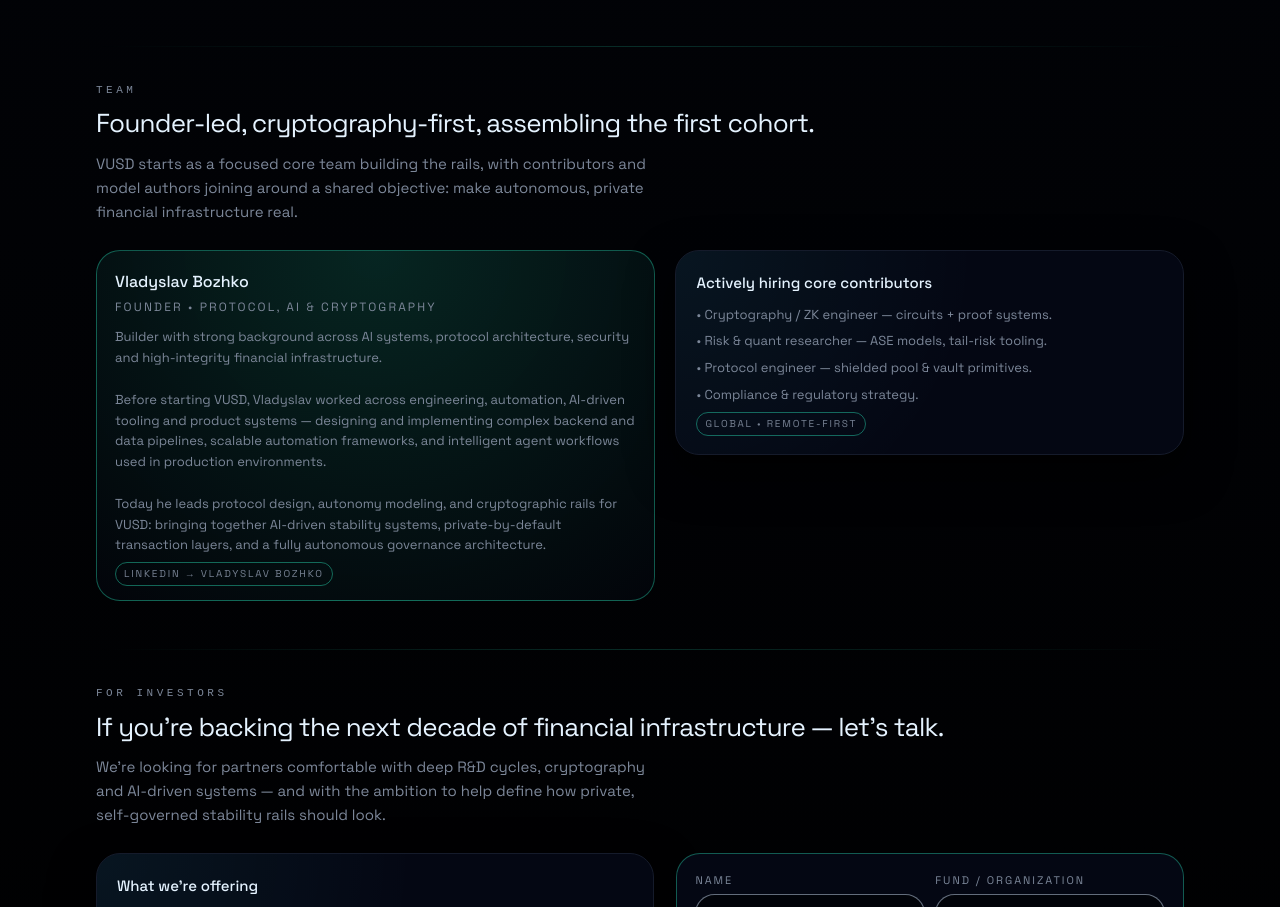
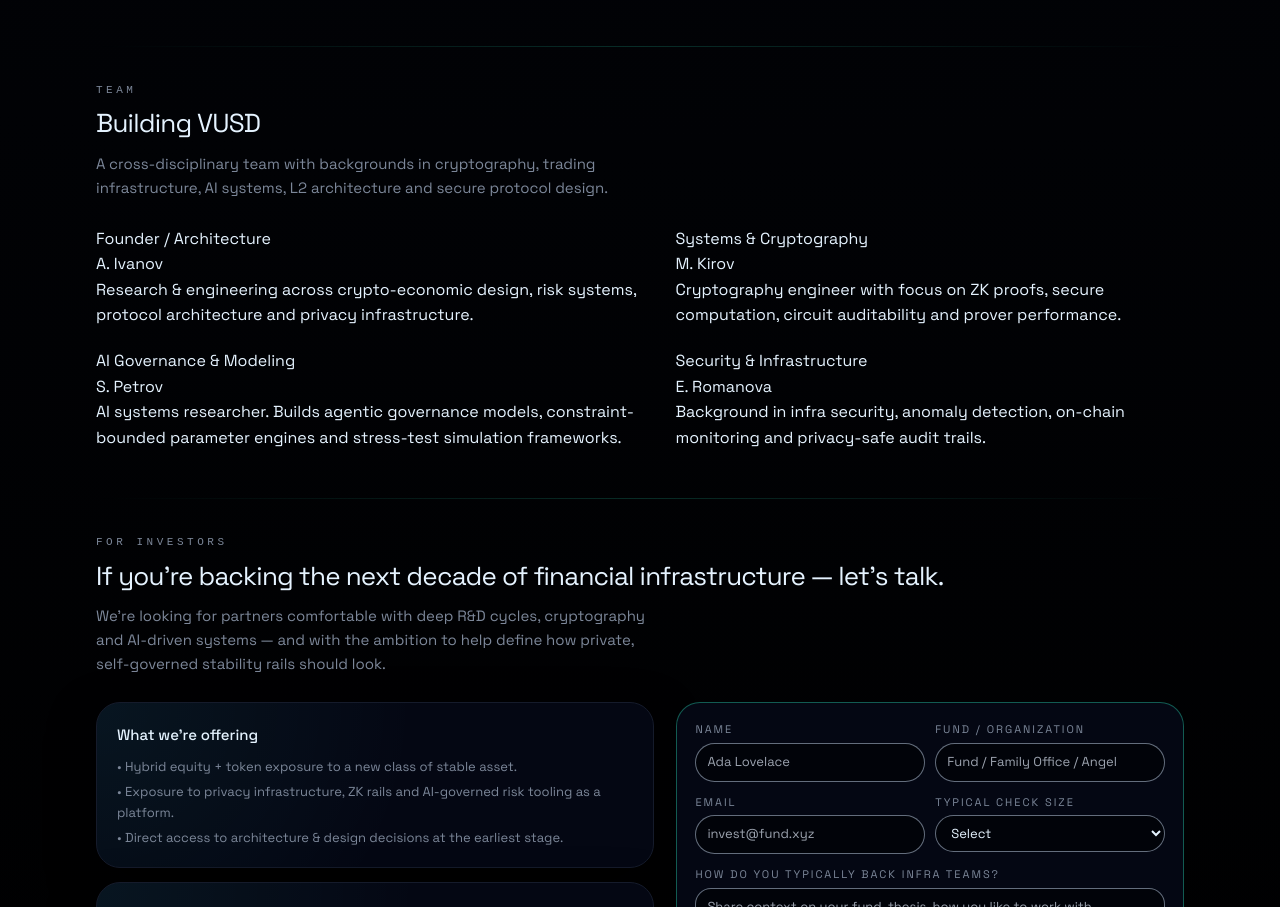
Before and after one commit to Gatsby01k/vusd-site, a Next.js app: page / in a window 1280 px wide. Shown: the part 4417-5324 px from the top of the page. Built offline with nearby package versions, Linux system fonts and the light colour scheme.

Commit message:
Update Team.js

```diff
--- a/app/components/Team.js
+++ b/app/components/Team.js
@@ -1,53 +1,52 @@
 export default function Team() {
   return (
-    <section id="team" className="reveal">
+    <section id="team" className="section reveal">
       <div className="section-label">TEAM</div>
-      <h2 className="section-title">
-        Founder-led, cryptography-first, assembling the first cohort.
-      </h2>
+      <h2 className="section-title">Building VUSD</h2>
       <p className="section-sub">
-        VUSD starts as a focused core team building the rails, with contributors and model authors
-        joining around a shared objective: make autonomous, private financial infrastructure real.
+        A cross-disciplinary team with backgrounds in cryptography, trading infrastructure,
+        AI systems, L2 architecture and secure protocol design.
       </p>
 
       <div className="team-grid">
-        <div className="founder-card">
-          <div className="founder-name">Vladyslav Bozhko</div>
-          <div className="founder-role">FOUNDER • PROTOCOL, AI & CRYPTOGRAPHY</div>
-          <p style={{ fontSize: 13, color: "var(--muted)" }}>
-            Builder with strong background across AI systems, protocol architecture, security and
-            high-integrity financial infrastructure.
-            <br /><br />
-            Before starting VUSD, Vladyslav worked across engineering, automation, AI-driven tooling
-            and product systems — designing and implementing complex backend and data pipelines, scalable automation frameworks, and
-            intelligent agent workflows used in production environments.
-            <br /><br />
-            Today he leads protocol design, autonomy modeling, and cryptographic rails for VUSD:
-            bringing together AI-driven stability systems, private-by-default transaction layers,
-            and a fully autonomous governance architecture.
+        {/* MEMBER 1 */}
+        <div className="team-card">
+          <div className="team-role">Founder / Architecture</div>
+          <div className="team-name">A. Ivanov</div>
+          <p className="team-desc">
+            Research &amp; engineering across crypto-economic design, risk systems, protocol
+            architecture and privacy infrastructure.
           </p>
-
-          <a
-            className="tag-chip"
-            href="https://www.linkedin.com/in/vladyslav-bozhko/"
-            target="_blank"
-            rel="noopener noreferrer"
-          >
-            LinkedIn → Vladyslav Bozhko
-          </a>
         </div>
 
-        <div>
-          <div className="card">
-            <div className="card-title">Actively hiring core contributors</div>
-            <ul className="hiring-list">
-              <li>• Cryptography / ZK engineer — circuits + proof systems.</li>
-              <li>• Risk & quant researcher — ASE models, tail-risk tooling.</li>
-              <li>• Protocol engineer — shielded pool & vault primitives.</li>
-              <li>• Compliance & regulatory strategy.</li>
-            </ul>
-            <div className="tag-chip">Global • Remote-first</div>
-          </div>
+        {/* MEMBER 2 */}
+        <div className="team-card">
+          <div className="team-role">Systems &amp; Cryptography</div>
+          <div className="team-name">M. Kirov</div>
+          <p className="team-desc">
+            Cryptography engineer with focus on ZK proofs, secure computation, circuit auditability
+            and prover performance.
+          </p>
+        </div>
+
+        {/* MEMBER 3 */}
+        <div className="team-card">
+          <div className="team-role">AI Governance &amp; Modeling</div>
+          <div className="team-name">S. Petrov</div>
+          <p className="team-desc">
+            AI systems researcher. Builds agentic governance models, constraint-bounded parameter
+            engines and stress-test simulation frameworks.
+          </p>
+        </div>
+
+        {/* MEMBER 4 */}
+        <div className="team-card">
+          <div className="team-role">Security &amp; Infrastructure</div>
+          <div className="team-name">E. Romanova</div>
+          <p className="team-desc">
+            Background in infra security, anomaly detection, on-chain monitoring and privacy-safe
+            audit trails.
+          </p>
         </div>
       </div>
     </section>
```
